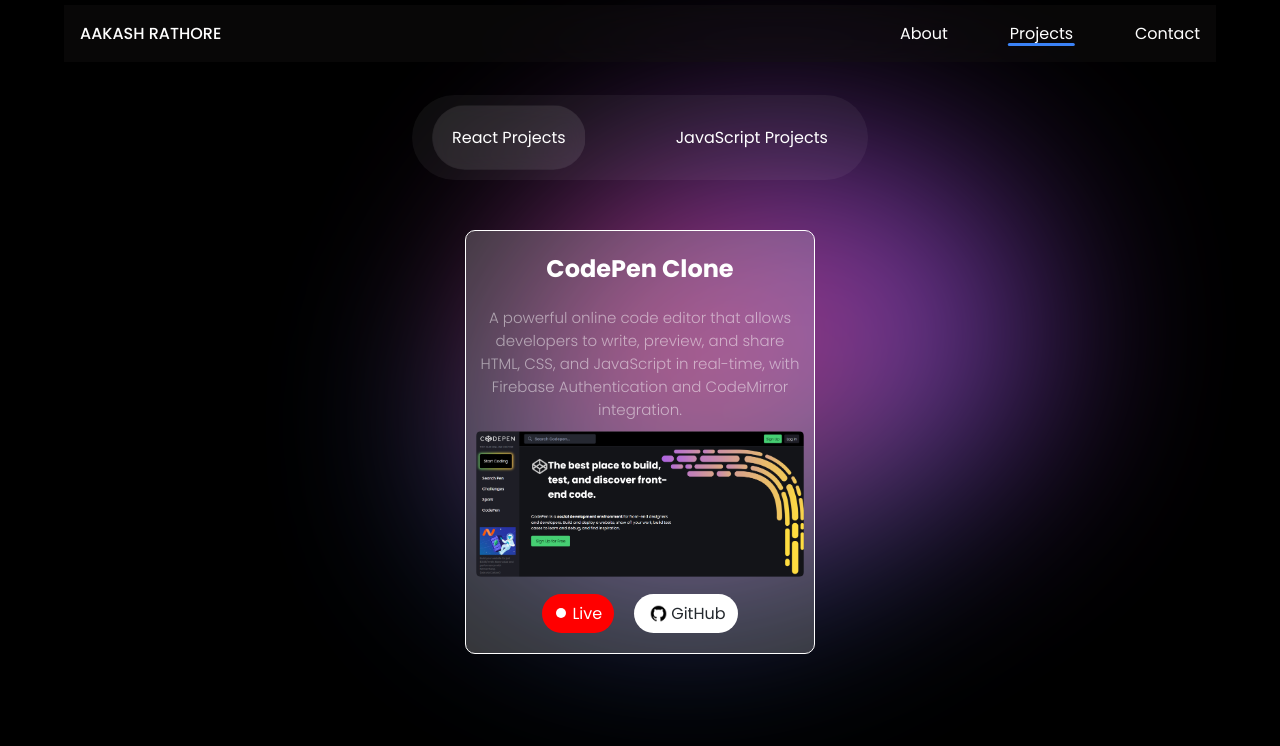
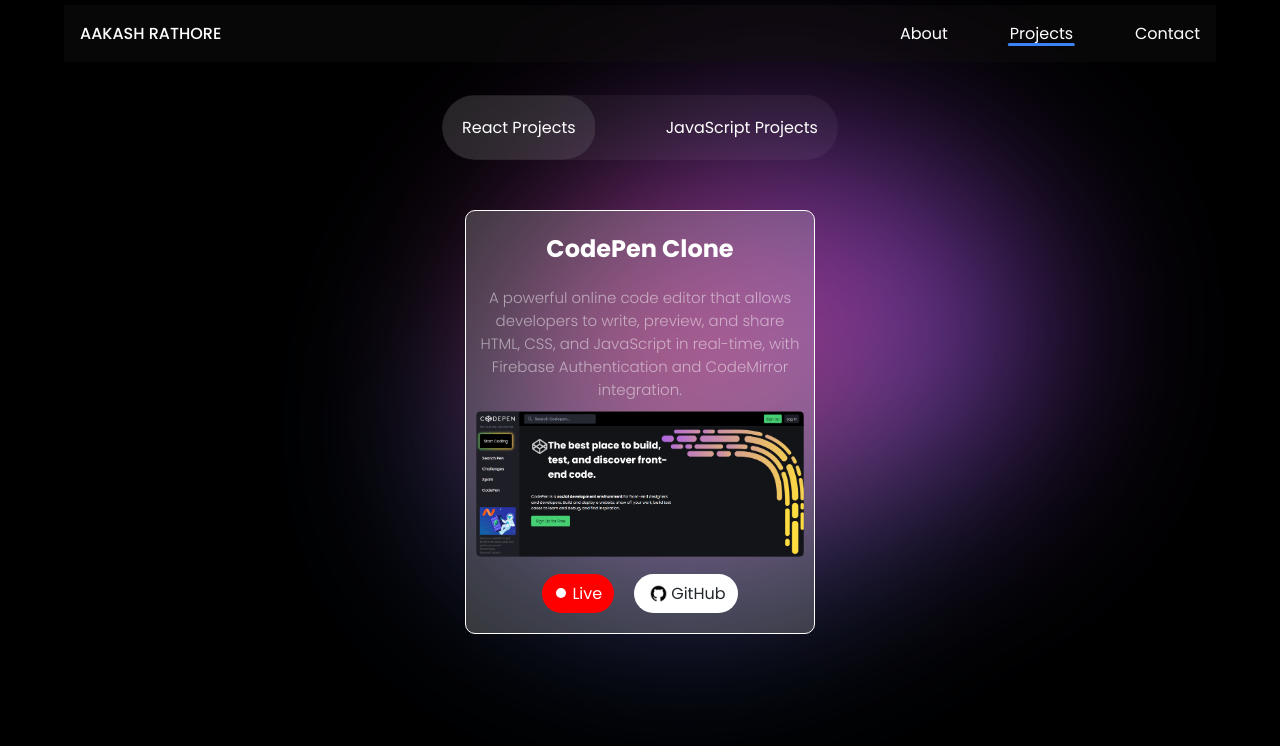
Before and after one commit to AakashR11111001111/Portfolio-Website, a React (Vite) app: page /projects/reactProjects in a window 1280 px wide. Shown: the top 746 px of the page. Built offline with nearby package versions, Linux system fonts and the light colour scheme.

Commit message:
bug fixed

```diff
--- a/src/Components/Projects/Projects.module.css
+++ b/src/Components/Projects/Projects.module.css
@@ -23,10 +23,9 @@
   display: flex;
   justify-content: space-around;
   align-items: center;
-  padding: 10px 20px;
   width: fit-content;
   margin: 30px auto;
-  gap: 70px;
+  gap: 50px;
 }
 
 .nav a{
```
